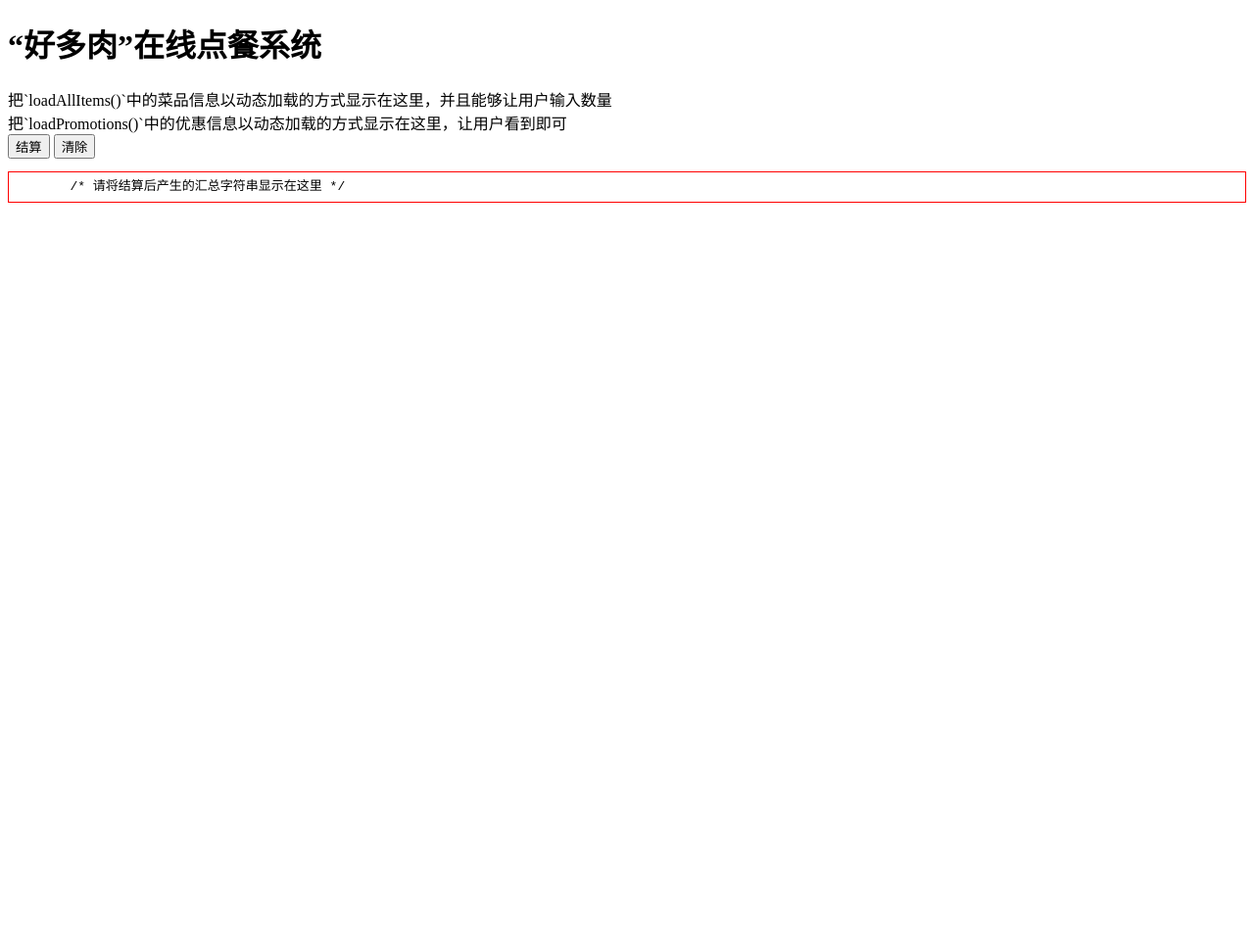
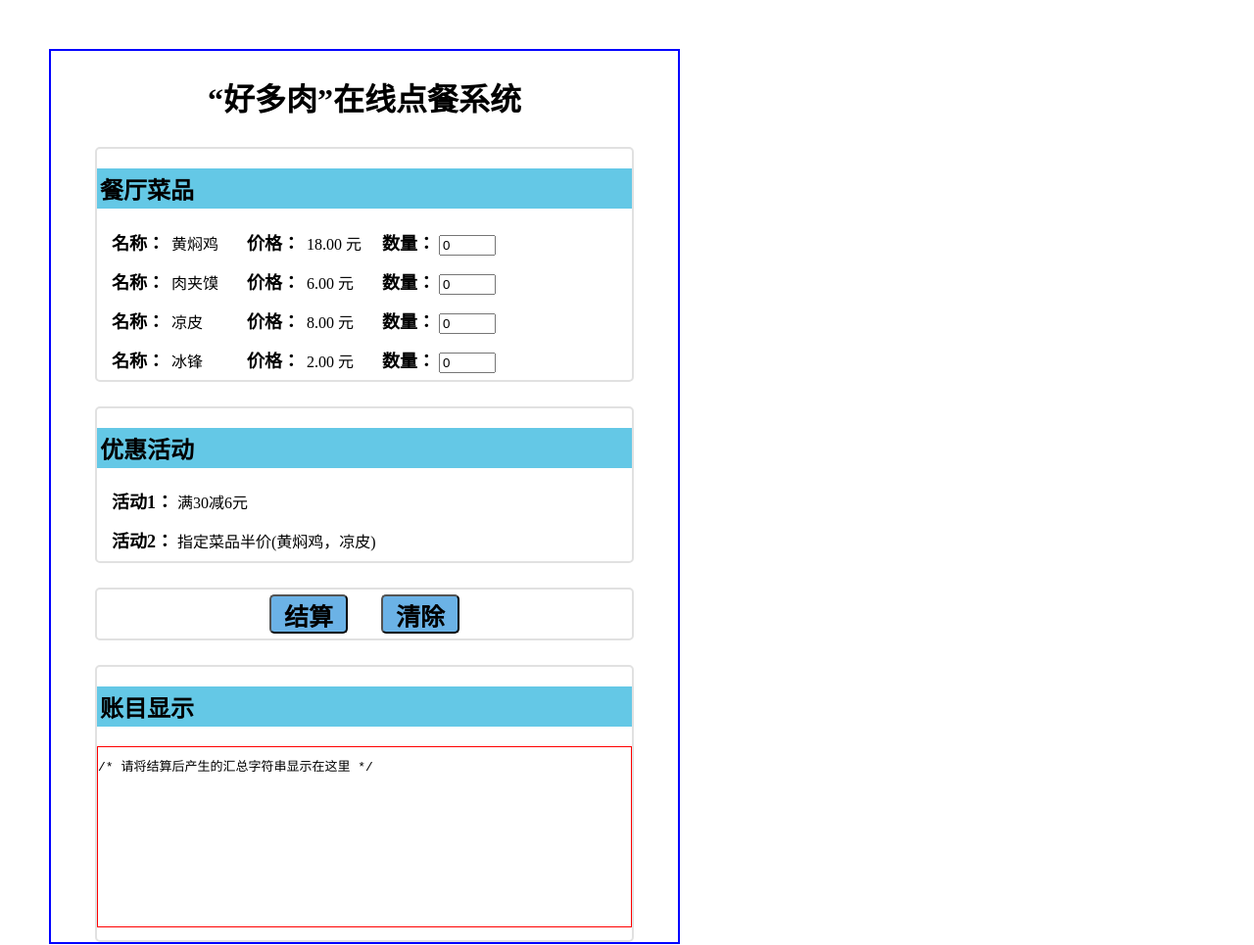
Before and after one commit to 595972434/TW-homework5, a website: page public/index.html in a window 1280 px wide. Shown: the whole page at 98% size. Before the commit the page ends 800 px from the top, so only its background shows below. Drawn offline with Linux system fonts and the light colour scheme.

Commit message:
页面测试通过，页面系统完成，最终版

```diff
--- a/public/index.css
+++ b/public/index.css
@@ -1,11 +1,68 @@
-/*
-请把与index.html页面相关的css代码写在这里
-同时删除该注释
-*/
 
 /* #message只是一个示例，可以删除 */
 #message {
-	height: 30px;
-	line-height: 30px;
+	height: 170px;
+	line-height: 15px;
+	padding-top:13px;
 	border: 1px solid red;
 }
+body{
+	margin: 50px 50px;
+	width: 50%;
+	height: 75%;
+	border: 2px solid blue;
+}
+
+h1{
+	padding:3px;
+	text-align:center;
+}
+h2{
+	padding:3px;
+	background-color: rgb(100,200,230);
+}
+.ItemShow{
+	border: 2px solid rgb(225,225,225);
+	margin-left:45px;
+	margin-right:45px;
+	margin-top:25px;
+	border-radius: 5px;
+}
+.Item{
+	margin-left:15px;
+	margin-right:15px;
+	margin-top:5px;
+	height:35px;
+}
+.LabelStr{
+	padding:3px;
+	width:70px;
+	display:inline-block;
+}
+input{
+	width:50px;
+}
+.LabelName{
+	font-size: 18px;
+	font-weight: bold;;
+}
+.ItemButtonShow{
+	text-align:center;
+	border: 2px solid rgb(225,225,225);
+	margin-left:45px;
+	margin-right:45px;
+	margin-top:25px;
+	border-radius: 5px;
+}
+button{
+	background-color: rgb(107, 178, 230);
+	margin-left:15px;
+	margin-right:15px;
+	margin-top:5px;
+	margin-bottom:5px;
+	border-radius: 5px;
+	width:80px;
+	height:40px;
+	font-size: 25px;
+	font-weight: bold;
+}
--- a/public/index.html
+++ b/public/index.html
@@ -1,5 +1,5 @@
 <!DOCTYPE html>
-<html lang="en">
+<html lang="en" xmlns="http://www.w3.org/1999/html">
 <head>
     <meta charset="UTF-8">
     <title>Take Out Food</title>
@@ -15,22 +15,77 @@
 
     <h1>“好多肉”在线点餐系统</h1>
 
-    <div id="items">
-        把`loadAllItems()`中的菜品信息以动态加载的方式显示在这里，并且能够让用户输入数量
+    <div class="ItemShow" id="items">
+        <h2>餐厅菜品</h2>
+        <div class="Item">
+            <label class="LabelName">名称：</label>
+            <label class="LabelStr" id="name0">     </label>
+            <label class="LabelName">价格：</label>
+            <label class="LabelStr" id="price0">     </label>
+            <label class="LabelName">数量：</label>
+            <input id="input0" type="text" value="0" width="10"/></input>
+        </div>
+        <div class="Item">
+        <label class="LabelName">名称：</label>
+        <label class="LabelStr" id="name1" width="10">     </label>
+        <label class="LabelName">价格：</label>
+        <label class="LabelStr" id="price1" width="10">     </label>
+        <label class="LabelName">数量：</label>
+        <input id="input1" type="text" value="0" width="10"/></input>
+        </div>
+        <div class="Item">
+        <label class="LabelName">名称：</label>
+        <label class="LabelStr" id="name2" width="10">     </label>
+        <label class="LabelName">价格：</label>
+        <label class="LabelStr" id="price2" width="10">     </label>
+        <label class="LabelName">数量：</label>
+        <input id="input2" type="text" value="0" width="10"/></input>
+        </div>
+        <div class="Item">
+        <label class="LabelName">名称：</label>
+        <label class="LabelStr" id="name3" width="10">     </label>
+        <label class="LabelName">价格：</label>
+        <label class="LabelStr" id="price3" width="10">     </label>
+        <label class="LabelName">数量：</label>
+        <input id="input3" type="text" value="0" width="10"/></input>
+        </div>
     </div>
 
-    <div id="promotions">
-        把`loadPromotions()`中的优惠信息以动态加载的方式显示在这里，让用户看到即可
+
+    <div class="ItemShow" id="promotions">
+        <h2>优惠活动</h2>
+        <div class="Item">
+        <label class="LabelName">活动1：</label>
+        <label id="sale0" width="10">     </label>
+        </div>
+        <div class="Item">
+        <label class="LabelName">活动2：</label>
+        <label id="sale1" width="10">     </label>
+        </div>
     </div>
 
-    <div>
+    <div class="ItemButtonShow">
         <button onclick="calculatePrice()">结算</button>
-        <button onclick="clear()">清除</button>
+        <button onclick="Clear()">清除</button>
     </div>
 
-    <pre id="message">
-        /* 请将结算后产生的汇总字符串显示在这里 */
-    </pre>
+    <div class="ItemShow">
+    <h2>账目显示</h2>
+    <pre id="message">/* 请将结算后产生的汇总字符串显示在这里 */</pre>
+    </div>
+    <script>
+        let itemInfo=loadAllItems();
+        let Promotion=loadPromotions();
 
+        for(let i in itemInfo)
+        {
+            let id='name'+i;
+            document.getElementById(id).innerHTML =itemInfo[i].name;
+            id='price'+i;
+            document.getElementById(id).innerHTML =itemInfo[i].price.toFixed(2)+' 元';
+        }
+        document.getElementById("sale0").innerHTML =Promotion[0].type;
+        document.getElementById("sale1").innerHTML =Promotion[1].type+'(黄焖鸡，凉皮)';
+    </script>
 </body>
 </html>
--- a/public/index.js
+++ b/public/index.js
@@ -2,11 +2,25 @@
 // 同时删除该注释
 
 function calculatePrice() {
-  // 想办法调用`bestCharge`并且把返回的字符串
-  // 显示在html页面的`message`中
+  let inputString=[];
+  for(let i in itemInfo)
+  {
+    let id='input'+i;
+    let num = document.getElementById(id).value;
+    if(num>0)
+    {
+      let Str=itemInfo[i].id+' x '+num;
+      inputString.push(Str);
+    }
+  }
+  let resultString = bestCharge(inputString)
+  document.getElementById("message").innerHTML =resultString;
 }
 
-function clear() {
-  // 清除用户的选择，以及页面显示的信息
-  // 清除之后，用户可以继续正常使用各项功能
+function Clear() {
+  for (let i in itemInfo) {
+    let id = 'input' + i;
+    document.getElementById(id).value = '0';
+    document.getElementById("message").innerHTML ='/* 请将结算后产生的汇总字符串显示在这里 */';
+  }
 }
```
Also changed, not shown: README.md, pic.jpg (added), pic1.jpg (added).
